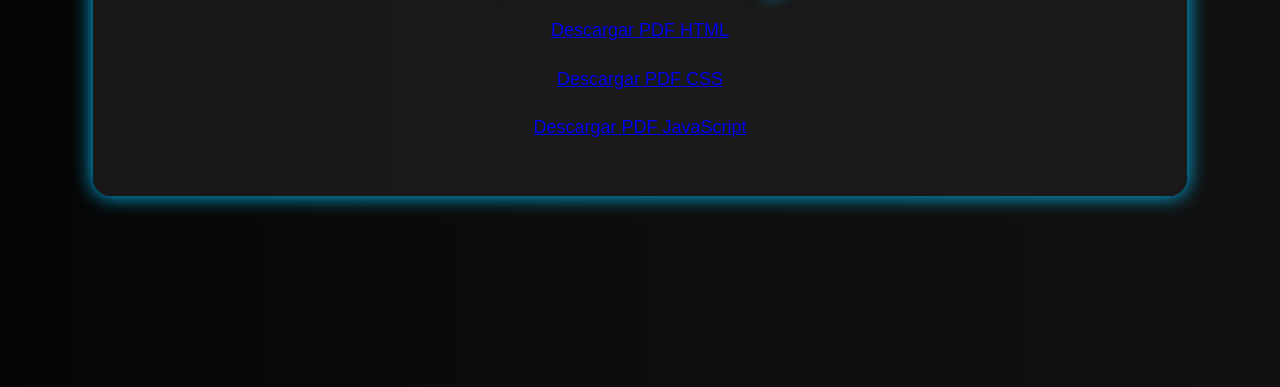
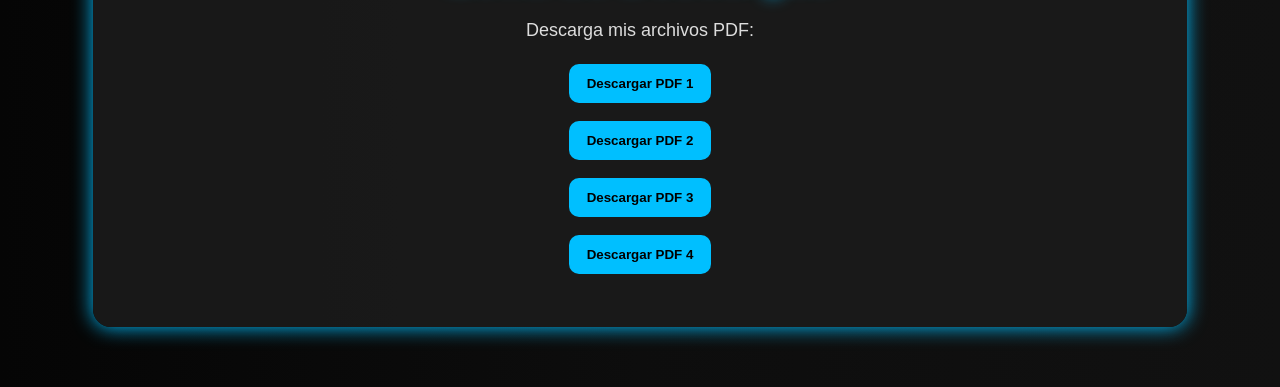
Before and after one commit to raulsoteloleon-bit/pagina-raul, a plain HTML site: page descargas.html in a window 1280 px wide. Shown: the part 225-612 px from the top of the page. Drawn offline with Linux system fonts and the light colour scheme.

Commit message:
Update descargas.html

```diff
--- a/descargas.html
+++ b/descargas.html
@@ -20,11 +20,18 @@
 </nav>
 
 <div class="contenedor">
+
 <h1>Zona de Descargas</h1>
 
-<p><a href="archivos/html.pdf" download>Descargar PDF HTML</a></p>
-<p><a href="archivos/css.pdf" download>Descargar PDF CSS</a></p>
-<p><a href="archivos/js.pdf" download>Descargar PDF JavaScript</a></p>
+<p>Descarga mis archivos PDF:</p>
+
+<p><a href="pdf1.pdf" download><button>Descargar PDF 1</button></a></p>
+
+<p><a href="pdf2.pdf" download><button>Descargar PDF 2</button></a></p>
+
+<p><a href="pdf3.pdf" download><button>Descargar PDF 3</button></a></p>
+
+<p><a href="pdf4.pdf" download><button>Descargar PDF 4</button></a></p>
 
 </div>
 
```
